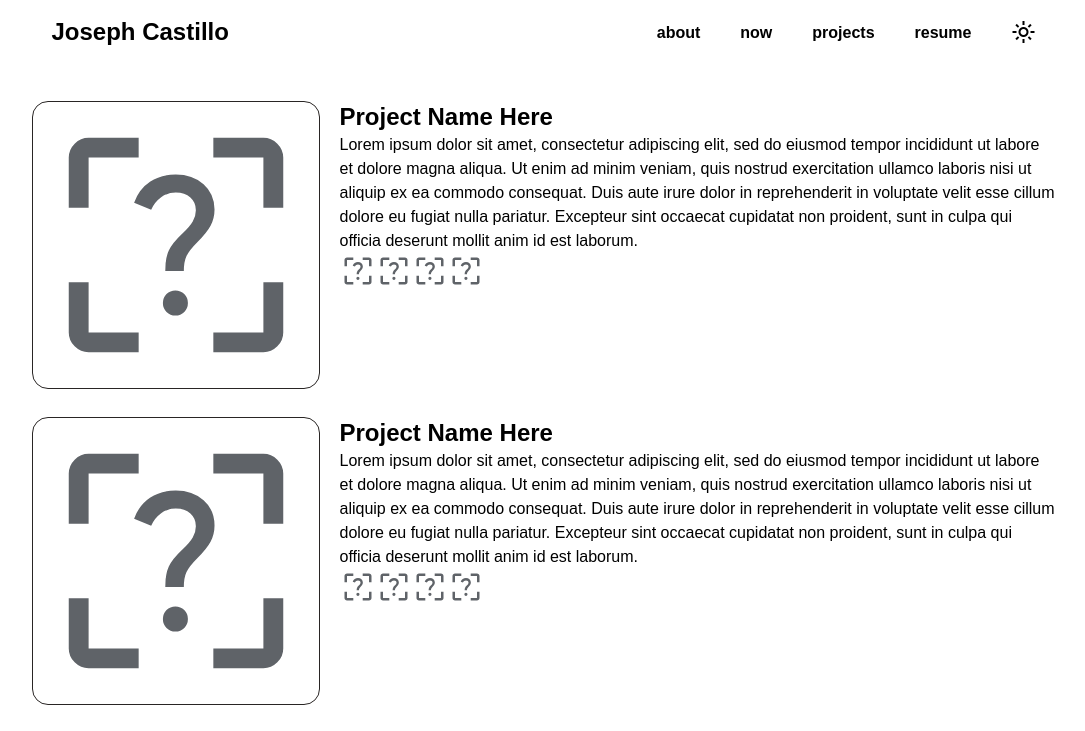
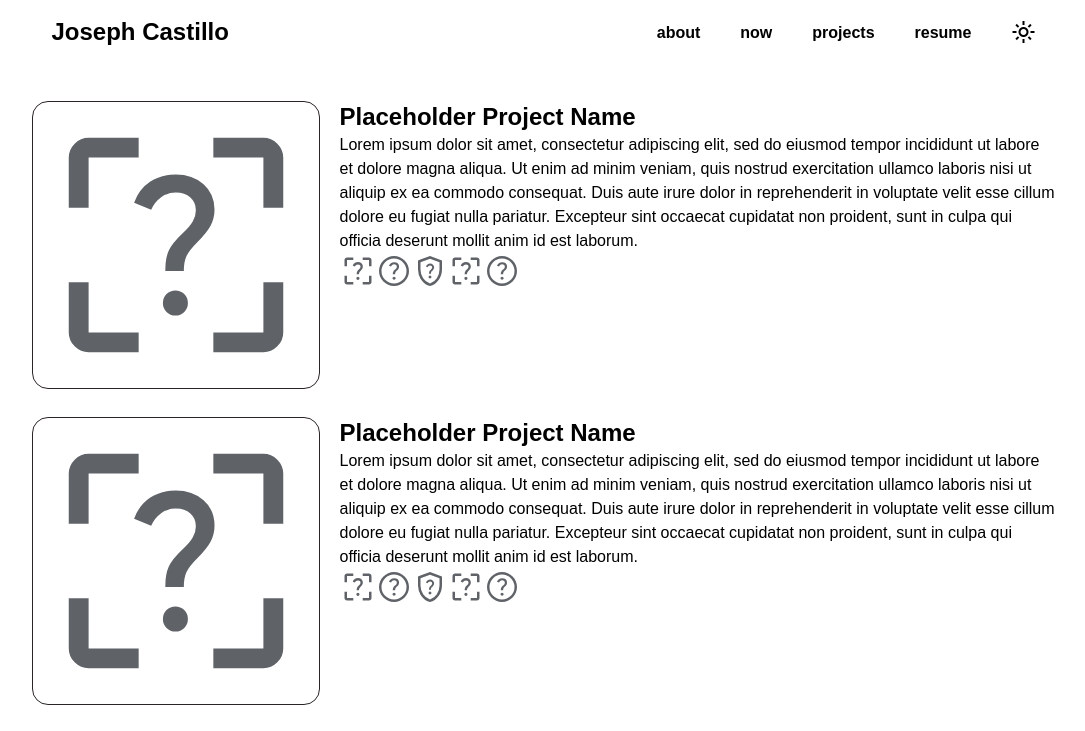
Before and after one commit to jcstlo/personal-site, a React (Vite) app: page /projects in a window 1280 px wide. Shown: the top 731 px of the page, without its empty margins (89-1174 px from the left). Built offline with nearby package versions, Linux system fonts and the light colour scheme; a web font is replaced by a local one.

Commit message:
Refactor ProjectCard to take projectData as a prop for rendering project details

```diff
--- a/src/ProjectCard.jsx
+++ b/src/ProjectCard.jsx
@@ -1,17 +1,18 @@
-function ProjectCard() {
+import { technologyIcons } from "./ProjectData"
+
+function ProjectCard({projectData}) {
+  const icons = projectData.technologies.map(tech =>
+    <img class="w-9 h-9" src={technologyIcons[tech]} alt="Placeholder Icon"></img>
+  );
+
   return (
     <div class="flex mb-7">
-      <img class="w-72 h-72 border border-stone-800 rounded-2xl" src="question-mark-box.svg" alt="Placeholder Icon"></img>
+      <img class="w-72 h-72 border border-stone-800 rounded-2xl" src={projectData.mainImage} alt="Placeholder Icon"></img>
       <div class="ml-5">
-        <h2 class="font-albert font-bold text-2xl">Project Name Here</h2>
-        <p class="font-albert font-normal">
-          Lorem ipsum dolor sit amet, consectetur adipiscing elit, sed do eiusmod tempor incididunt ut labore et dolore magna aliqua. Ut enim ad minim veniam, quis nostrud exercitation ullamco laboris nisi ut aliquip ex ea commodo consequat. Duis aute irure dolor in reprehenderit in voluptate velit esse cillum dolore eu fugiat nulla pariatur. Excepteur sint occaecat cupidatat non proident, sunt in culpa qui officia deserunt mollit anim id est laborum.
-        </p>
+        <h2 class="font-albert font-bold text-2xl">{projectData.name}</h2>
+        <p class="font-albert font-normal">{projectData.shortDesc}</p>
         <div class="flex">
-          <img class="w-9 h-9" src="question-mark-box.svg" alt="Placeholder Icon"></img>
-          <img class="w-9 h-9" src="question-mark-box.svg" alt="Placeholder Icon"></img>
-          <img class="w-9 h-9" src="question-mark-box.svg" alt="Placeholder Icon"></img>
-          <img class="w-9 h-9" src="question-mark-box.svg" alt="Placeholder Icon"></img>
+          {icons}
         </div>
       </div>
     </div>
--- /dev/null
+++ b/src/ProjectData.js
@@ -0,0 +1,20 @@
+const technologyIcons = {
+  question1: "question-mark-box.svg",
+  question2: "question-mark-circle.svg",
+  question3: "question-mark-shield.svg",
+}
+
+const placeholderProj = {
+  name: "Placeholder Project Name",
+  shortDesc: "Lorem ipsum dolor sit amet, consectetur adipiscing elit, sed do eiusmod tempor incididunt ut labore et dolore magna aliqua. Ut enim ad minim veniam, quis nostrud exercitation ullamco laboris nisi ut aliquip ex ea commodo consequat. Duis aute irure dolor in reprehenderit in voluptate velit esse cillum dolore eu fugiat nulla pariatur. Excepteur sint occaecat cupidatat non proident, sunt in culpa qui officia deserunt mollit anim id est laborum.",
+  mainImage: "question-mark-box.svg",
+  technologies: [
+    "question1",
+    "question2",
+    "question3",
+    "question1",
+    "question2"
+  ]
+};
+
+export { technologyIcons, placeholderProj };
--- a/src/Projects.jsx
+++ b/src/Projects.jsx
@@ -1,13 +1,14 @@
 import ContactMe from "./ContactMe"
 import Footer from "./Footer"
 import ProjectCard from "./ProjectCard"
+import { placeholderProj } from "./ProjectData"
 
 function Project() {
   return (
     <div class="mt-14">
-      <ProjectCard />
-      <ProjectCard />
-      <ProjectCard />
+      <ProjectCard projectData={placeholderProj}/>
+      <ProjectCard projectData={placeholderProj}/>
+      <ProjectCard projectData={placeholderProj}/>
       <ContactMe />
       <Footer />
     </div>
```
Also changed, not shown: public/question-mark-circle.svg (added), public/question-mark-shield.svg (added).
